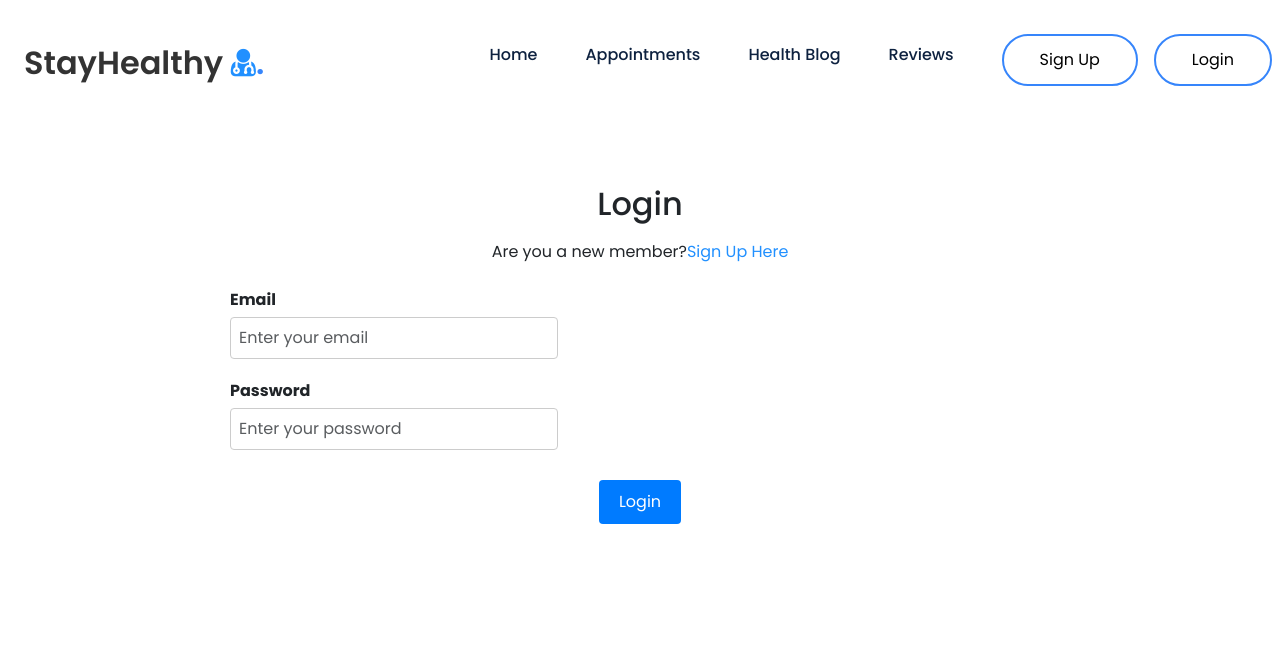
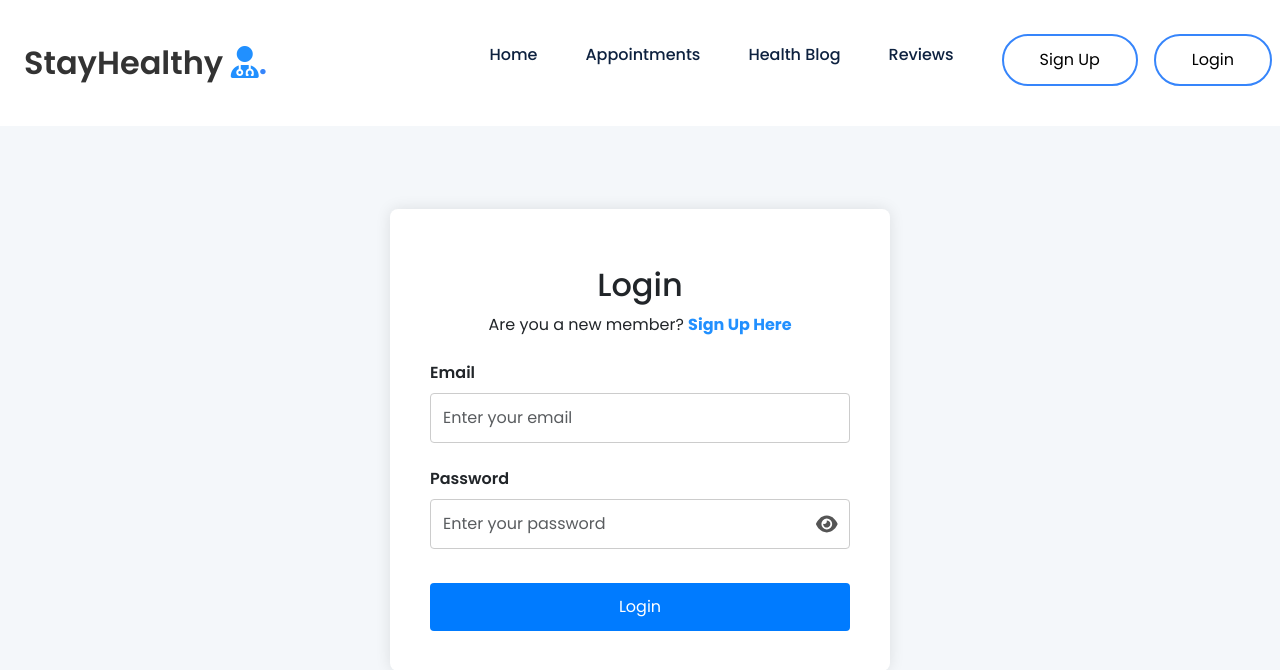
Before and after one commit to pacomeAhossi/med-app, a React (Create React App) app: page /login in a window 1280 px wide. Shown: the top 670 px of the page. Built offline with nearby package versions, Linux system fonts and the light colour scheme.

Commit message:
Amelioration de design de la page Login

```diff
--- a/package.json
+++ b/package.json
@@ -3,6 +3,8 @@
   "version": "0.1.0",
   "private": true,
   "dependencies": {
+    "@fortawesome/free-solid-svg-icons": "^6.7.2",
+    "@fortawesome/react-fontawesome": "^0.2.2",
     "@testing-library/dom": "^10.4.0",
     "@testing-library/jest-dom": "^6.6.3",
     "@testing-library/react": "^16.3.0",
--- a/public/index.html
+++ b/public/index.html
@@ -28,7 +28,8 @@
     <link rel="preconnect" href="https://fonts.googleapis.com" />
     <link rel="preconnect" href="https://fonts.gstatic.com" crossorigin />
     <link href="https://fonts.googleapis.com/css2?family=Poppins:wght@100;200;300;400;500;600;700;800;900&display=swap" rel="stylesheet">
-    <link rel="stylesheet" href="https://maxcdn.bootstrapcdn.com/font-awesome/4.4.0/css/font-awesome.min.css">
+    <link rel="stylesheet" href="https://cdnjs.cloudflare.com/ajax/libs/font-awesome/6.7.2/css/all.min.css" integrity="sha512-Evv84Mr4kqVGRNSgIGL/F/aIDqQb7xQ2vcrdIwxfjThSH8CSR7PBEakCr51Ck+w+/U6swU2Im1vVX0SVk9ABhg==" crossorigin="anonymous" referrerpolicy="no-referrer" />
+    <!-- <link rel="stylesheet" href="https://maxcdn.bootstrapcdn.com/font-awesome/4.4.0/css/font-awesome.min.css"> -->
 
     <!-- Bootstrap CSS (déjà présent sûrement) -->
     <link href="https://cdn.jsdelivr.net/npm/bootstrap@5.3.3/dist/css/bootstrap.min.css" rel="stylesheet">
--- a/src/Components/Login/Login.css
+++ b/src/Components/Login/Login.css
@@ -1,55 +1,118 @@
-/* Styles for the main container */
-.container {
-    max-width: 900px; /* Maximum width of the container */
-    margin: 0 auto; /* Center the container horizontally */
-    padding: 40px; /* Padding inside the container */
-    margin-top: 10%; /* Top margin of 10% */
+:root {
+  font-size: 16px;
 }
 
-/* Styles for form groups */
-.form-group {
-    margin-bottom: 20px; /* Bottom margin for spacing between form groups */
+/* Container responsive */
+.login-container {
+  display: flex;
+  justify-content: center;
+  align-items: center;
+  margin-top: 40px;
+  padding: 2rem;
+  min-height: 100vh;
+  background-color: #f4f7fa;
 }
 
-/* Styles for form group labels */
-.form-group label {
-    display: block; /* Make labels display as block elements */
-    margin-bottom: 5px; /* Bottom margin for spacing below labels */
-    font-weight: bold; /* Bold text for labels */
+/* Card style */
+.login-card {
+  background-color: #fff;
+  padding: 2.5rem;
+  border-radius: 8px;
+  box-shadow: 0 0 15px rgba(0, 0, 0, 0.1);
+  width: 100%;
+  max-width: 500px;
 }
 
-/* Styles for form controls */
-.form-control {
-    width: 40%; /* Width of form controls */
-    padding: 8px; /* Padding inside form controls */
-    font-size: 16px; /* Font size of form controls */
-    border: 1px solid #ccc; /* Border around form controls */
-    border-radius: 4px; /* Border radius for rounded corners */
+/* Title */
+.login-title {
+  font-size: 2rem;
+  margin-bottom: 0.5rem;
+  text-align: center;
 }
 
-/* Styles for button groups */
-.btn-group {
-    margin-top: .0001px; /* Top margin for spacing above button groups */
-    margin-bottom: 20px; /* Bottom margin for spacing below button groups */
+/* Subtext */
+.login-subtext {
+  font-size: 1rem;
+  margin-bottom: 1.5rem;
+  text-align: center;
 }
 
-/* Styles for buttons */
-.btn {
-    padding: 10px 20px; /* Padding inside buttons */
-    font-size: 16px; /* Font size of buttons */
-    border: none; /* No border for buttons */
-    border-radius: 4px; /* Border radius for rounded corners on buttons */
-    cursor: pointer; /* Cursor style on hover for buttons */
+.signup-link {
+  color: #2190FF;
+  text-decoration: none;
+  font-weight: bold;
 }
 
-/* Styles for primary buttons */
-.btn-primary {
-    background-color: #007bff; /* Background color for primary buttons */
-    color: #fff; /* Text color for primary buttons */
+/* Error message */
+.error-message {
+  color: red;
+  background: #ffe6e6;
+  padding: 0.8rem;
+  border-radius: 4px;
+  margin-bottom: 1rem;
+  font-size: 0.95rem;
+  text-align: center;
 }
 
-/* Styles for danger (red) buttons */
-.btn-danger {
-    background-color: #dc3545; /* Background color for danger buttons */
-    color: #fff; /* Text color for danger buttons */
+/* Form */
+.login-form .form-group {
+  margin-bottom: 1.5rem;
 }
+
+.form-group label {
+  display: block;
+  margin-bottom: 0.5rem;
+  font-size: 1rem;
+  font-weight: 600;
+}
+
+.form-control {
+  width: 100%;
+  padding: 0.75rem;
+  font-size: 1rem;
+  border: 1px solid #ccc;
+  border-radius: 4px;
+  padding-right: 2.5rem;
+}
+
+/* Password wrapper */
+.password-wrapper {
+  position: relative;
+}
+
+.toggle-password {
+  position: absolute;
+  top: 50%;
+  right: 0.75rem;
+  transform: translateY(-50%);
+  cursor: pointer;
+  color: #555;
+  font-size: 1.2rem;
+}
+
+/* Button */
+.btn {
+  width: 100%;
+  padding: 0.75rem;
+  font-size: 1rem;
+  border: none;
+  border-radius: 4px;
+  cursor: pointer;
+}
+
+.btn-primary {
+  background-color: #007bff;
+  color: #fff;
+  transition: background-color 0.3s ease;
+}
+
+.btn-primary:hover {
+  background-color: #0056b3;
+}
+
+/* Responsive tweaks */
+@media (max-width: 480px) {
+  .login-card {
+    padding: 1.5rem;
+  }
+}
--- a/src/Components/Login/Login.js
+++ b/src/Components/Login/Login.js
@@ -1,116 +1,100 @@
 import React, { useState, useEffect } from "react";
 import { Link, useNavigate } from "react-router-dom";
-import './Login.css'
+import './Login.css';
 import { API_URL } from '../../config';
+import { FontAwesomeIcon } from '@fortawesome/react-fontawesome';
+import { faEye, faEyeSlash } from '@fortawesome/free-solid-svg-icons';
 
 const Login = () => {
-
-  // State variables for email and password
   const [email, setEmail] = useState('');
-  const [password, setPassword] = useState("");
-
-  // Get navigation function from react-router-dom
+  const [password, setPassword] = useState('');
+  const [showPassword, setShowPassword] = useState(false);
+  const [errorMsg, setErrorMsg] = useState('');
   const navigate = useNavigate();
 
-  // Check if user is already authenticated, then redirect to home page
   useEffect(() => {
     if (sessionStorage.getItem("auth-token")) {
       navigate("/");
     }
   }, []);
 
-  // Function to handle login form submission
   const login = async (e) => {
     e.preventDefault();
-    // Send a POST request to the login API endpoint
+    setErrorMsg(''); // Reset
+
     const res = await fetch(`${API_URL}/api/auth/login`, {
       method: "POST",
       headers: {
         "Content-Type": "application/json",
       },
-      body: JSON.stringify({
-        email: email,
-        password: password,
-      }),
+      body: JSON.stringify({ email, password }),
     });
 
-    // Parse the response JSON
     const json = await res.json();
     if (json.authtoken) {
-      // If authentication token is received, store it in session storage
       sessionStorage.setItem('auth-token', json.authtoken);
       sessionStorage.setItem('email', email);
-
-      // Redirect to home page and reload the window
       navigate('/');
       window.location.reload();
     } else {
-      // Handle errors if authentication fails
       if (json.errors) {
-        for (const error of json.errors) {
-          alert(error.msg);
-        }
+        setErrorMsg(json.errors.map(e => e.msg).join(', '));
+      } else if (json.error?.msg) {
+        setErrorMsg(json.error.msg);
       } else {
-        alert(json.error.msg);
+        setErrorMsg("Enter a valid credentials.");
       }
     }
   };
 
   return (
-    <div>
-      <div className="container">
-        <div className="login-grid">
-          <div className="login-text">
-            <h2>Login</h2>
-          </div>
-          <div className="login-text">
-            Are you a new member?
-            <span>
-              <Link to="/signup" style={{ color: '#2190FF' }}>
-                Sign Up Here
-              </Link>
-            </span>
-          </div>
-          <br />
-          <div className="login-form">
-            <form onSubmit={login}>
+    <div className="login-container">
+      <div className="login-card">
+        <h2 className="login-title">Login</h2>
+        <p className="login-subtext">
+          Are you a new member?{" "}
+          <Link to="/signup" className="signup-link">Sign Up Here</Link>
+        </p>
+        {errorMsg && <div className="error-message">{errorMsg}</div>}
+        <form onSubmit={login} className="login-form">
           <div className="form-group">
             <label htmlFor="email">Email</label>
             <input
               value={email}
               onChange={(e) => setEmail(e.target.value)}
               type="email"
-                  name="email"
               id="email"
               className="form-control"
               placeholder="Enter your email"
-                  aria-describedby="helpId"
+              required
             />
           </div>
+
           <div className="form-group">
             <label htmlFor="password">Password</label>
+            <div className="password-wrapper">
               <input
                 value={password}
                 onChange={(e) => setPassword(e.target.value)}
-                    type="password"
-                    name="password"
+                type={showPassword ? 'text' : 'password'}
                 id="password"
                 className="form-control"
                 placeholder="Enter your password"
-                    aria-describedby="helpId"
+                required
+              />
+              <FontAwesomeIcon
+                icon={showPassword ? faEyeSlash : faEye}
+                className="toggle-password"
+                onClick={() => setShowPassword(!showPassword)}
               />
             </div>
-              <div className="btn-group">
-                <button type="submit" className="btn btn-primary mb-2 mr-1 waves-effect waves-light">
-                  Login
-                </button>
           </div>
+
+          <button type="submit" className="btn btn-primary">Login</button>
         </form>
       </div>
     </div>
-      </div>
-    </div>
-  )
-}
+  );
+};
 
 export default Login;
```
Also changed, not shown: 2 other files (tests, documents, lock files or other folders). Lines whose indentation alone changed are shown as unchanged.
